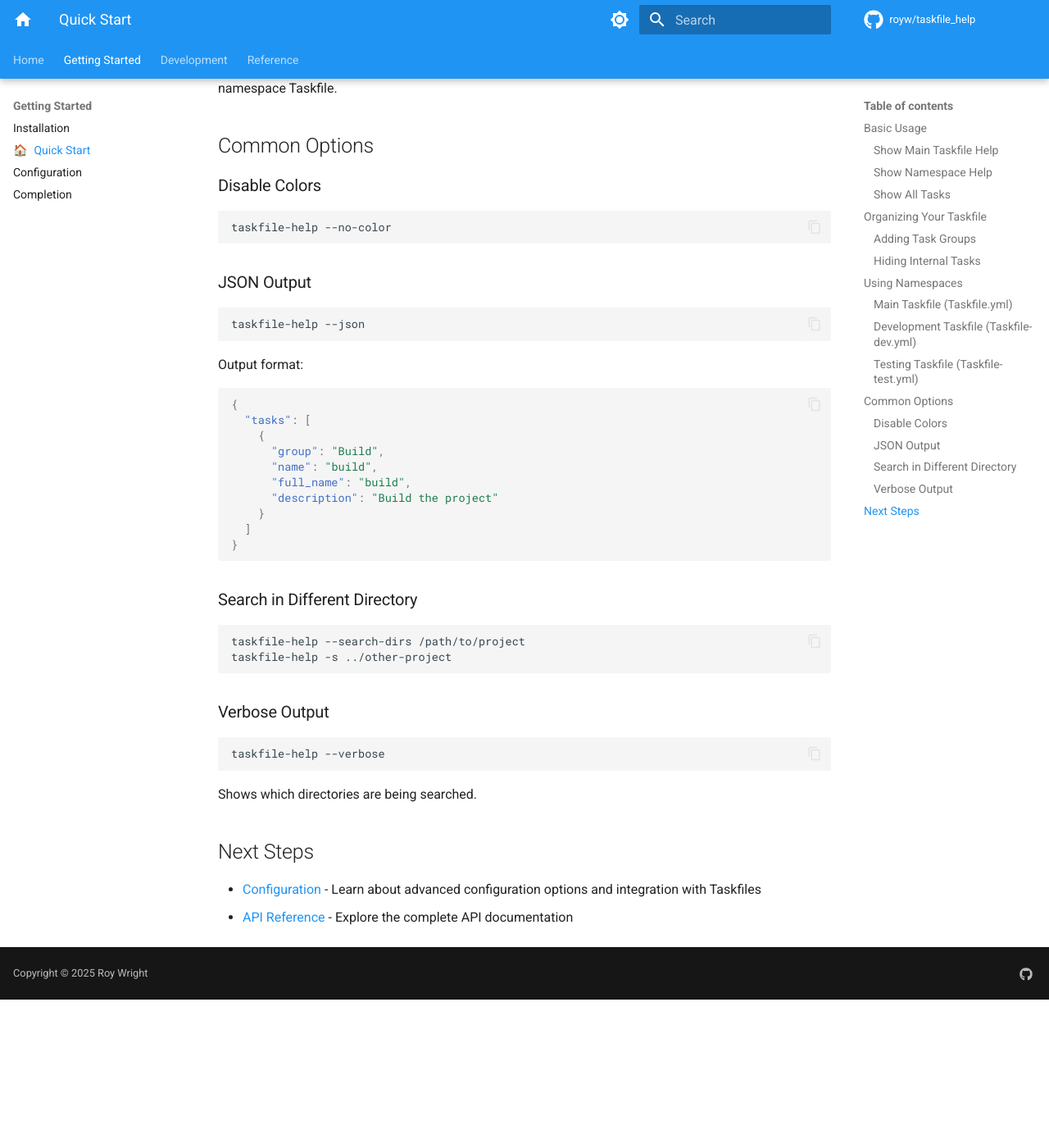
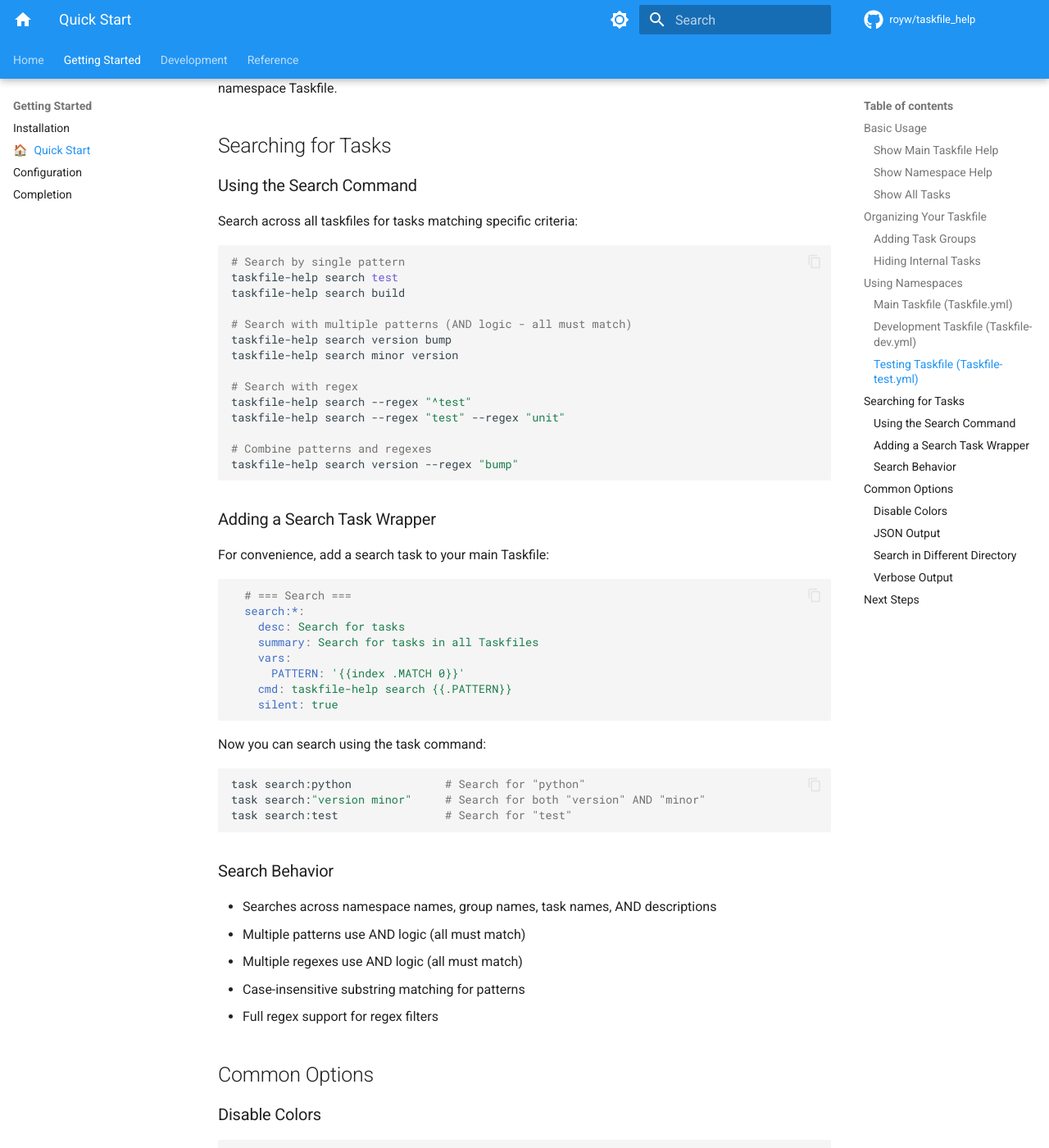
Before and after one commit to royw/taskfile_help, an MkDocs documentation site: the page built from docs/setup/quickstart.md, in a window 1280 px wide and 1400 px high, scrolled down 3875 px. Shown: the whole window at 82% size. Built offline with MkDocs 1.6.1 and Material for MkDocs 9.7.7, drawn with Linux system fonts in a browser that asks for light colours; comment, search, counter and statistics services are not loaded; before the commit the page ends 5094 px from its top, so only the background shows below that.

Commit message:
feat: add multi-argument search with AND logic across all fields
- Support multiple patterns as positional arguments (all must match)
- Support multiple --regex options (all must match)
- Search across namespace, group, task name, AND description fields
- All patterns and regexes combined with AND logic
- Update documentation with examples and new behavior
- Update tests to match new search functionality

````diff
--- a/docs/setup/quickstart.md
+++ b/docs/setup/quickstart.md
@@ -187,6 +187,60 @@ task help:?            # List all available namespaces
 
 The wildcard task (`help:*`) in the main Taskfile eliminates the need to add help tasks to each namespace Taskfile.
 
+## Searching for Tasks
+
+### Using the Search Command
+
+Search across all taskfiles for tasks matching specific criteria:
+
+```bash
+# Search by single pattern
+taskfile-help search test
+taskfile-help search build
+
+# Search with multiple patterns (AND logic - all must match)
+taskfile-help search version bump
+taskfile-help search minor version
+
+# Search with regex
+taskfile-help search --regex "^test"
+taskfile-help search --regex "test" --regex "unit"
+
+# Combine patterns and regexes
+taskfile-help search version --regex "bump"
+```
+
+### Adding a Search Task Wrapper
+
+For convenience, add a search task to your main Taskfile:
+
+```yaml
+  # === Search ===
+  search:*:
+    desc: Search for tasks
+    summary: Search for tasks in all Taskfiles
+    vars:
+      PATTERN: '{{index .MATCH 0}}'
+    cmd: taskfile-help search {{.PATTERN}}
+    silent: true
+```
+
+Now you can search using the task command:
+
+```bash
+task search:python              # Search for "python"
+task search:"version minor"     # Search for both "version" AND "minor"
+task search:test                # Search for "test"
+```
+
+### Search Behavior
+
+- Searches across namespace names, group names, task names, AND descriptions
+- Multiple patterns use AND logic (all must match)
+- Multiple regexes use AND logic (all must match)
+- Case-insensitive substring matching for patterns
+- Full regex support for regex filters
+
 ## Common Options
 
 ### Disable Colors
````
Also changed, not shown: CHANGELOG.md (+8 -0 lines), README.md (+44 -9 lines), Taskfile.yml (+8 -0 lines), docs/index.md (+32 -1 lines), 5 other files.
